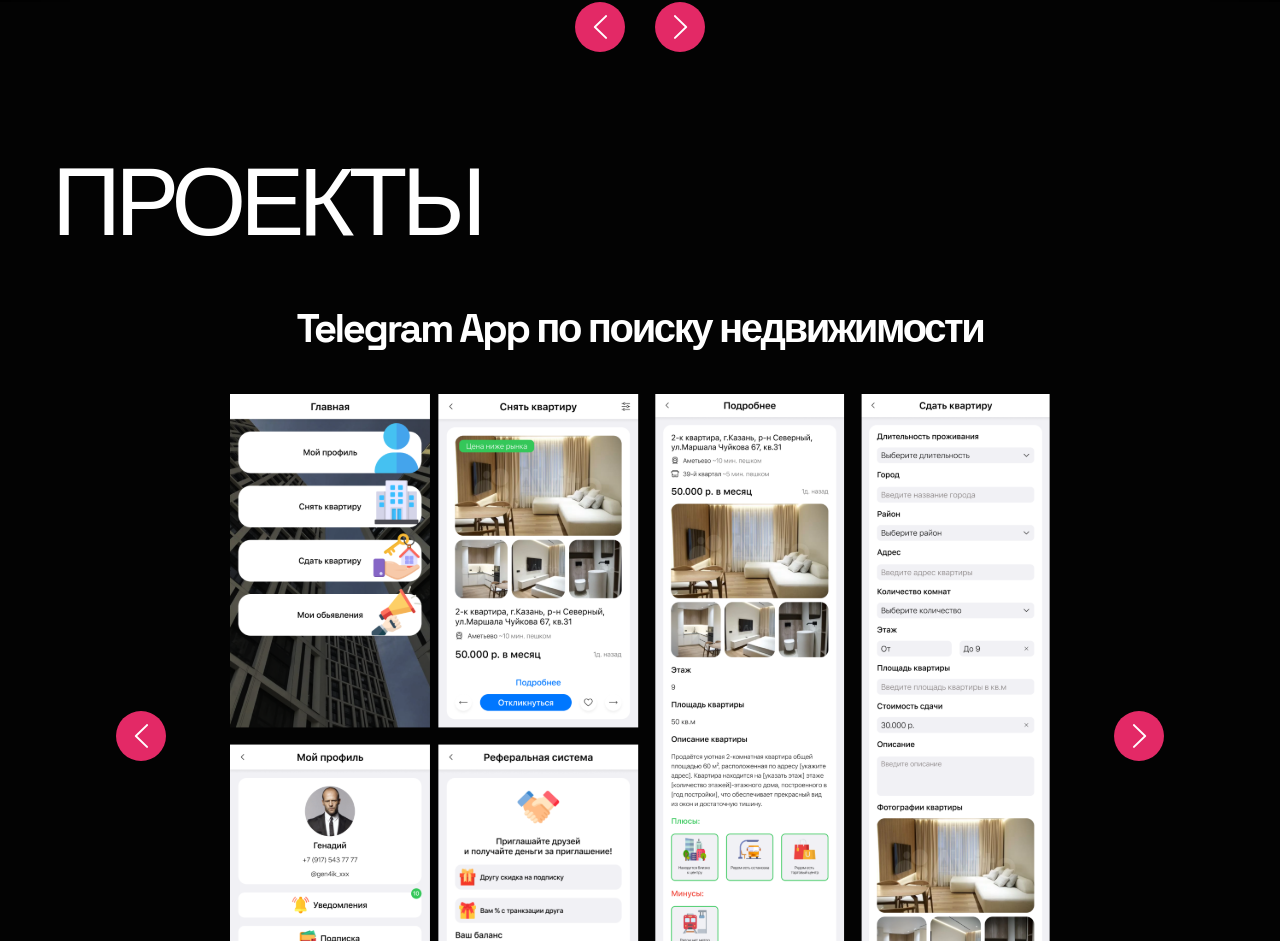
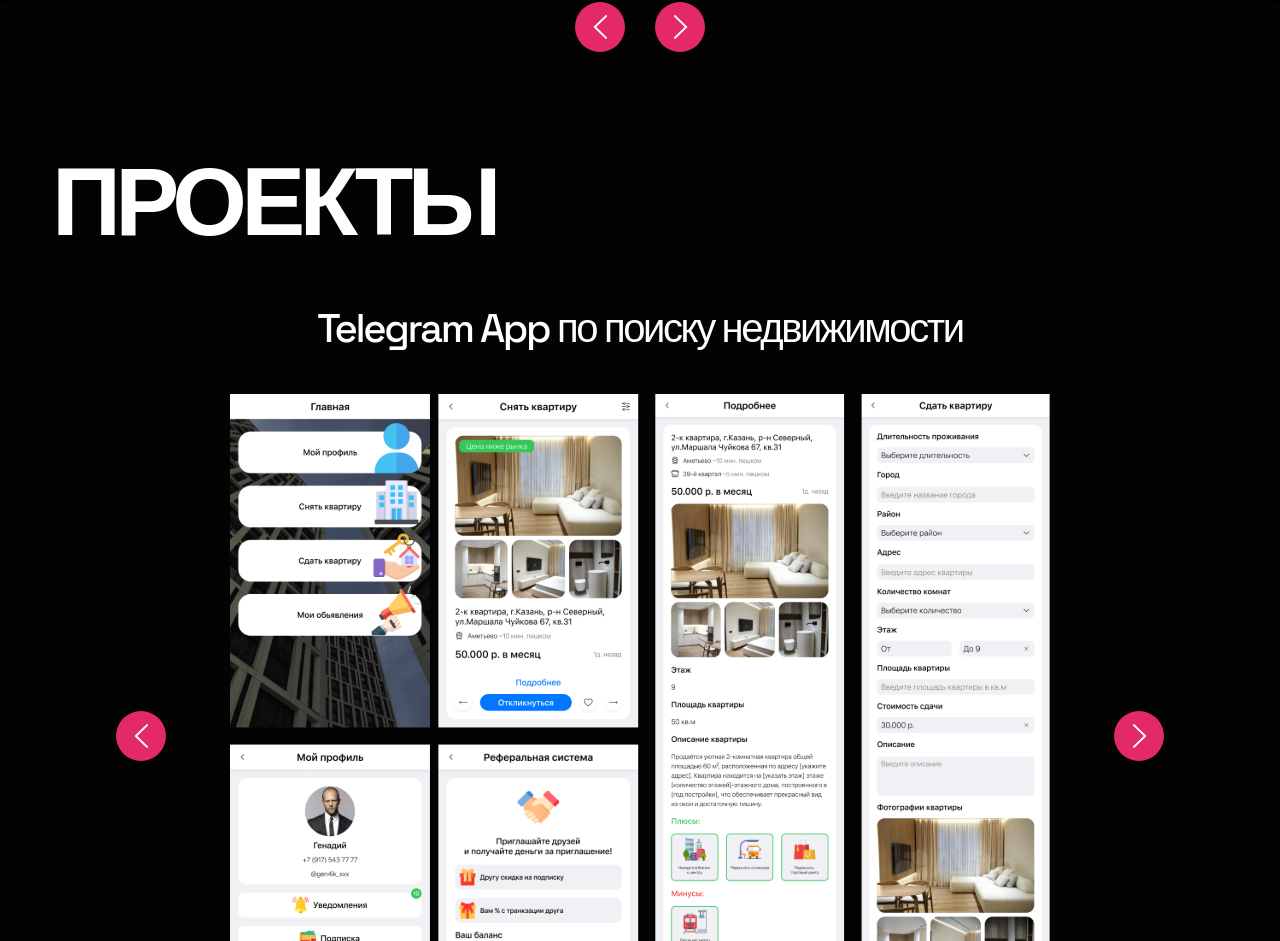
Before and after one commit to Insafch1k/-business_card, an Angular app in the folder vizitka/: page / in a window 1280 px wide. Shown: the part 2729-3670 px from the top of the page. Built offline with nearby package versions, Linux system fonts and the light colour scheme.

Commit message:
жирность тагира

```diff
--- a/vizitka/src/app/components/projects/projects.component.scss
+++ b/vizitka/src/app/components/projects/projects.component.scss
@@ -7,7 +7,7 @@
 
 h2 {
   font-family: "Space Grotesk", sans-serif;
-  font-weight: 500;
+  font-weight: 700;
   font-size: clamp(32px, 8.4vw, 96px);
   letter-spacing: -0.06em;
   text-transform: uppercase;
@@ -25,7 +25,7 @@
 
 .project-description {
   font-family: "Space Grotesk", sans-serif;
-  font-weight: 700;
+  font-weight: 500;
   font-size: 40px;
   letter-spacing: -0.06em;
   color: #fff;
```
